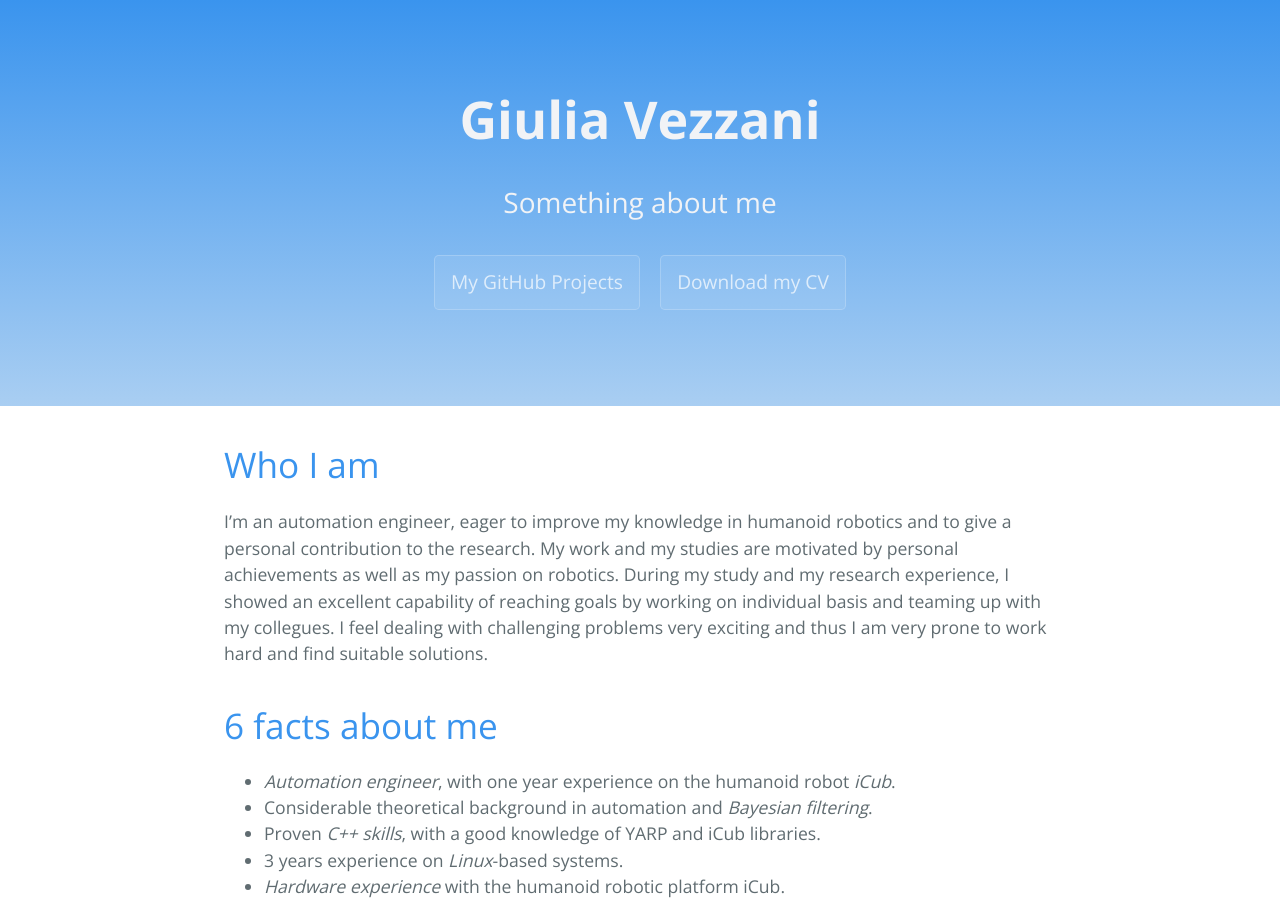
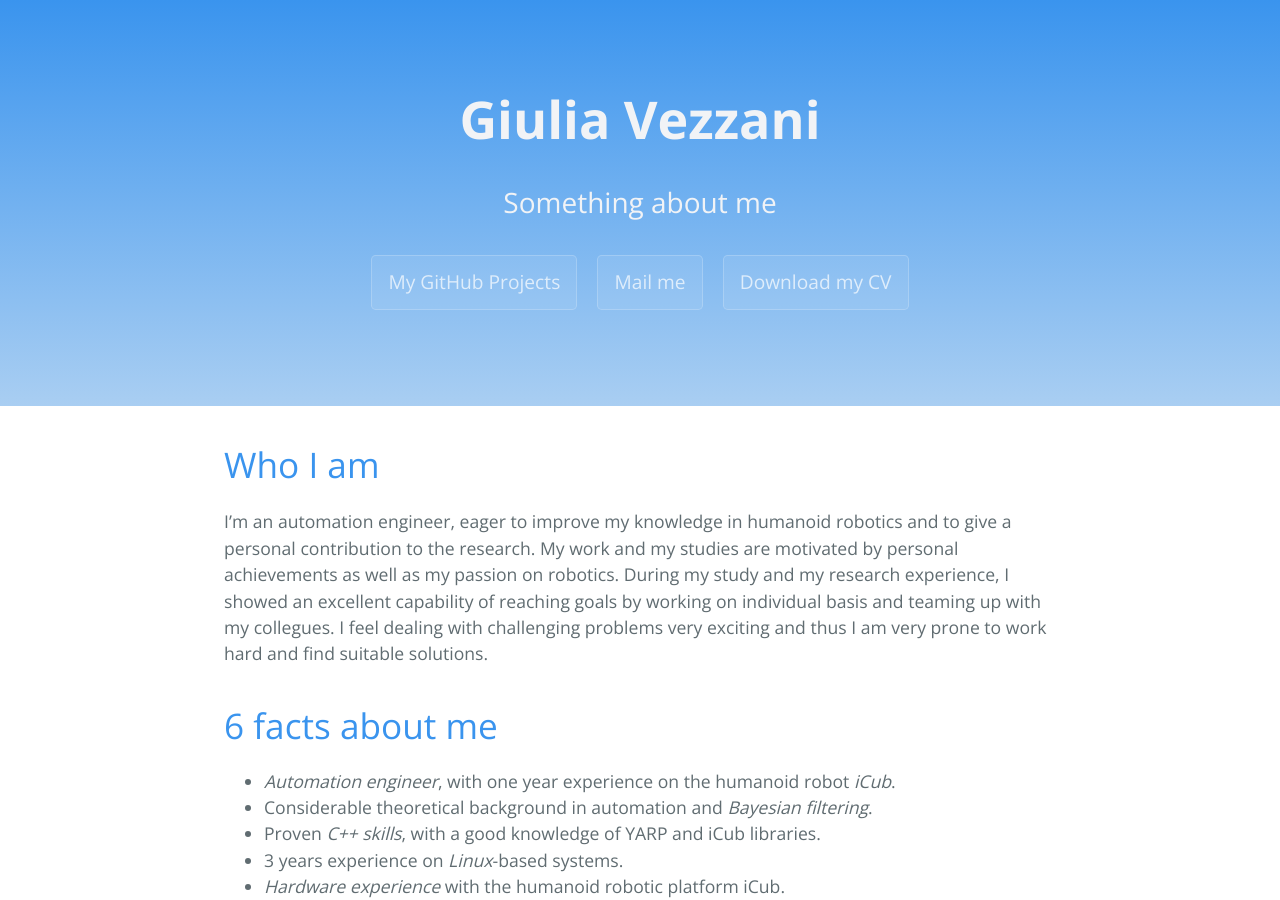
Before and after one commit to giuliavezzani/giuliavezzani_old.github.io, a Jekyll site: the page built from index.md, in a window 1280 px wide and 900 px high. Built offline with Jekyll 4.4.1, drawn with Linux system fonts in a browser that asks for light colours; our own code applies the rules of GitHub Pages for plain Markdown files.

Commit message:
Update default.html

```diff
--- a/_layouts/default.html
+++ b/_layouts/default.html
@@ -13,6 +13,7 @@
       <h1 class="project-name">{{ site.title | default: site.github.repository_name }}</h1>
       <h2 class="project-tagline">{{ site.description | default: site.github.project_tagline }}</h2>
         <a href='https://github.com/giuliavezzani' class="btn">My GitHub Projects</a>
+      <a href="mailto:giulia.vezzani@iit.it" class="btn">Mail me</a>
       {% if site.show_downloads %}
         <a href='https://github.com/giuliavezzani/giuliavezzani.github.io/raw/master/files/cv-giulia-vezzani.pdf' class="btn">Download my CV</a>
       {% endif %}
```
